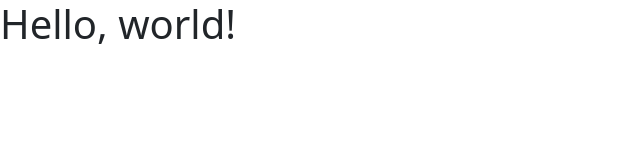
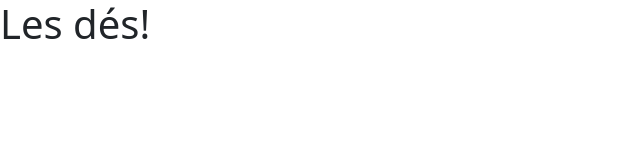
Before and after one commit to Failyriece/failyriece.github.io, a plain HTML site: page index.html in a window 1280 px wide. Shown: the whole page, without its empty margins (0-640 px from the left). Drawn offline with nearby package versions, Linux system fonts and the light colour scheme.

Commit message:
Modification de test

```diff
--- a/index.html
+++ b/index.html
@@ -8,10 +8,10 @@
     <!-- Bootstrap CSS -->
     <link href="https://cdn.jsdelivr.net/npm/bootstrap@5.1.3/dist/css/bootstrap.min.css" rel="stylesheet" integrity="sha384-1BmE4kWBq78iYhFldvKuhfTAU6auU8tT94WrHftjDbrCEXSU1oBoqyl2QvZ6jIW3" crossorigin="anonymous">
 
-    <title></title>
+    <title>Les grenouilles bleues</title>
   </head>
   <body>
-    <h1>Hello, world!</h1>
+    <h1>Les dés!</h1>
 
     <!-- Optional JavaScript; choose one of the two! -->
 
```
